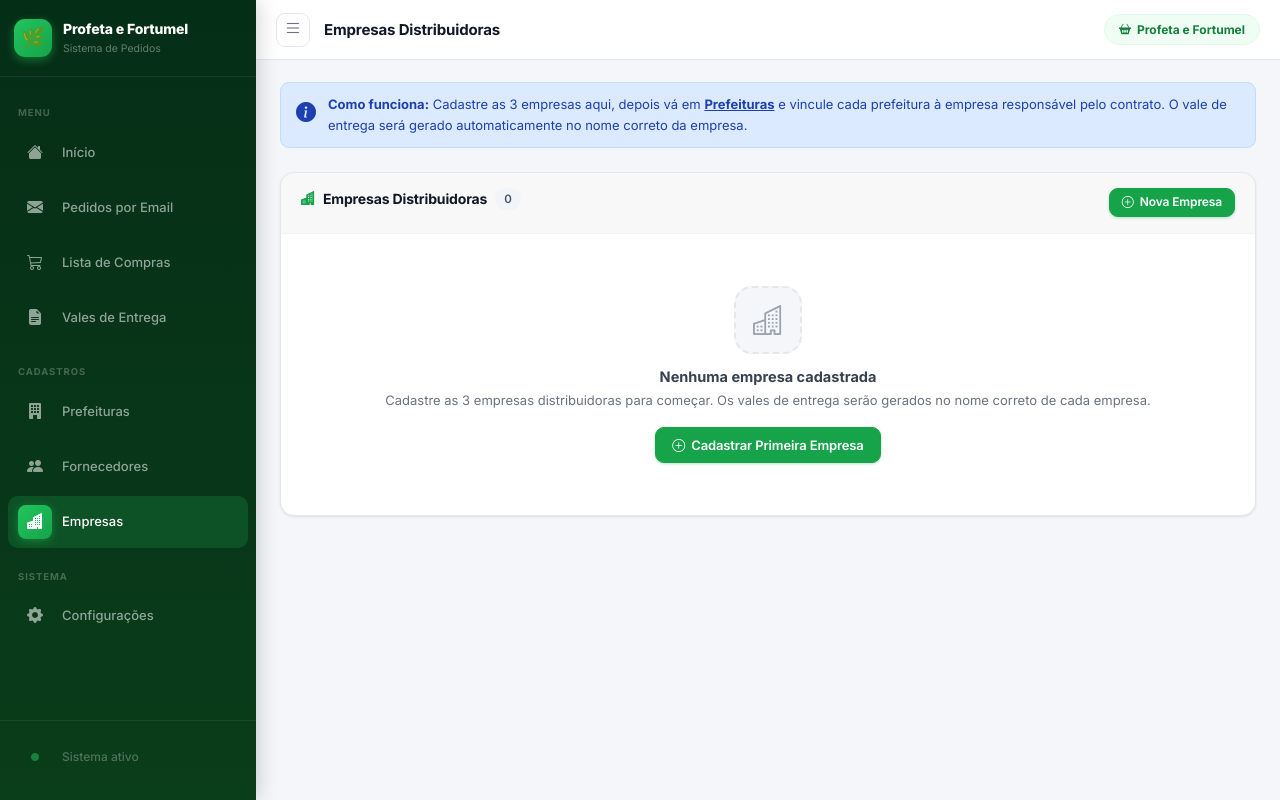
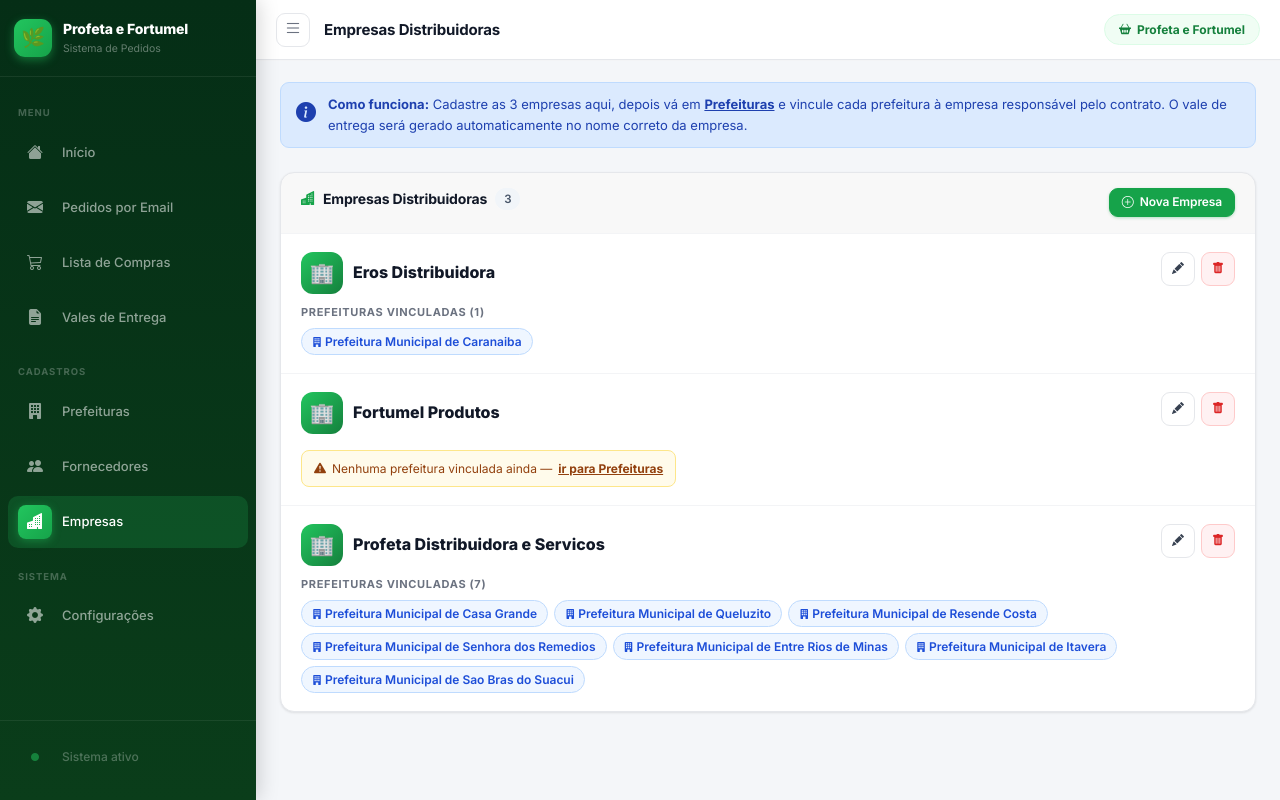
Before and after one commit to sistemapedidosmonica-spec/sistema-pedidos, a Flask app: page /empresas in a window 1280 px wide. Run offline with Flask 3, Linux system fonts and the light colour scheme.

Commit message:
Melhorias completas: re-processar IA, empresas/prefeituras cadastradas, conteúdo PDF salvo
- Webhook agora salva conteúdo completo (PDF/Word/Excel) no banco
- Botão re-processar com IA sem precisar do Apps Script
- Empresas cadastradas: Profeta, Eros, Fortumel
- Prefeituras pré-cadastradas com vínculo correto por empresa
- Endpoint /api/setup/inicializar para inicialização forçada
- Modelo IA corrigido para claude-3-5-haiku-20241022

Co-Authored-By: Claude Sonnet 4.6 <noreply@anthropic.com>

```diff
--- a/ai_parser.py
+++ b/ai_parser.py
@@ -364,7 +364,7 @@ Regras:
 
     try:
         message = client.messages.create(
-            model="claude-haiku-4-5-20251001",
+            model="claude-3-5-haiku-20241022",
             max_tokens=2000,
             messages=[{"role": "user", "content": prompt}]
         )
--- a/app.py
+++ b/app.py
@@ -13,7 +13,8 @@ from email_reader import ler_emails_novos, testar_conexao, detectar_servidor
 from ai_parser import (extrair_pedido_com_ia, gerar_mensagem_whatsapp,
                        gerar_mensagem_fornecedor, sugerir_categoria_produto,
                        sugerir_destino_produto, email_e_pedido,
-                       extrair_empresa_prefeitura_do_assunto, _norm)
+                       extrair_empresa_prefeitura_do_assunto, _norm,
+                       preparar_conteudo_email)
 from pdf_generator import gerar_vale_entrega, gerar_lista_compras
 
 BASE_DIR = os.path.dirname(os.path.abspath(__file__))
@@ -91,6 +92,60 @@ def _inicializar_dados():
             categorias='genero,limpeza,carne'
         ))
         db.session.commit()
+
+    # Cria as 3 empresas se não existirem
+    empresas_dados = [
+        'Profeta Distribuidora e Servicos',
+        'Eros Distribuidora',
+        'Fortumel Produtos'
+    ]
+    empresas_map = {}
+    for nome_emp in empresas_dados:
+        e = Empresa.query.filter(db.func.lower(Empresa.nome) == nome_emp.lower()).first()
+        if not e:
+            e = Empresa(nome=nome_emp, ativa=True)
+            db.session.add(e)
+            db.session.flush()
+        empresas_map[nome_emp] = e
+    db.session.commit()
+
+    # Recarrega o mapa após commit
+    for nome_emp in empresas_dados:
+        empresas_map[nome_emp] = Empresa.query.filter(db.func.lower(Empresa.nome) == nome_emp.lower()).first()
+
+    # Prefeituras da Profeta
+    profeta = empresas_map.get('Profeta Distribuidora e Servicos')
+    prefeituras_profeta = [
+        'Prefeitura Municipal de Casa Grande',
+        'Prefeitura Municipal de Queluzito',
+        'Prefeitura Municipal de Resende Costa',
+        'Prefeitura Municipal de Senhora dos Remedios',
+        'Prefeitura Municipal de Entre Rios de Minas',
+        'Prefeitura Municipal de Itavera',
+        'Prefeitura Municipal de Sao Bras do Suacui',
+    ]
+    for nome_pref in prefeituras_profeta:
+        existe = Prefeitura.query.filter(db.func.lower(Prefeitura.nome) == nome_pref.lower()).first()
+        if not existe and profeta:
+            db.session.add(Prefeitura(
+                nome=nome_pref, email='', endereco='', contato='',
+                empresa_id=profeta.id, ativa=True
+            ))
+
+    # Prefeituras da Eros
+    eros = empresas_map.get('Eros Distribuidora')
+    prefeituras_eros = [
+        'Prefeitura Municipal de Caranaiba',
+    ]
+    for nome_pref in prefeituras_eros:
+        existe = Prefeitura.query.filter(db.func.lower(Prefeitura.nome) == nome_pref.lower()).first()
+        if not existe and eros:
+            db.session.add(Prefeitura(
+                nome=nome_pref, email='', endereco='', contato='',
+                empresa_id=eros.id, ativa=True
+            ))
+
+    db.session.commit()
 
 
 # Inicializa ao importar (necessário para gunicorn/Render)
@@ -241,7 +296,7 @@ def webhook_email():
             email_id=email_id or None,
             data_recebimento=datetime.now(),
             email_remetente=email_rem,
-            corpo_email=email_data.get('texto_corpo', '').strip(),
+            corpo_email=preparar_conteudo_email(email_data),
             data_entrega=resultado_ia.get('data_entrega'),
             observacoes=resultado_ia.get('observacoes'),
             status='novo'
@@ -263,7 +318,7 @@ def webhook_email():
                 destino=destino
             ))
 
-        novos_pedidos.append({'prefeitura': prefeitura.nome, 'itens': len(resultado_ia.get('itens', []))})
+        novos_pedidos.append({'prefeitura': prefeitura.nome, 'itens': len(resultado_ia.get('itens', [])), 'erro_ia': resultado_ia.get('erro', '')})
 
     db.session.commit()
     return jsonify({'mensagem': f'{len(novos_pedidos)} pedido(s) importado(s)', 'total': len(novos_pedidos), 'pedidos': novos_pedidos})
@@ -1040,6 +1095,82 @@ def atualizar_status_pedido(pedido_id):
     return jsonify({'ok': True, 'status': pedido.status})
 
 
+@app.route('/api/pedido/<int:pedido_id>/deletar', methods=['POST'])
+def deletar_pedido(pedido_id):
+    """Deleta um pedido e seus itens para permitir re-processamento."""
+    pedido = Pedido.query.get_or_404(pedido_id)
+    ItemPedido.query.filter_by(pedido_id=pedido_id).delete()
+    db.session.delete(pedido)
+    db.session.commit()
+    return jsonify({'ok': True, 'mensagem': 'Pedido deletado. Agora rode o Apps Script novamente para re-processar.'})
+
+
+@app.route('/api/pedido/<int:pedido_id>/reprocessar', methods=['POST'])
+def reprocessar_pedido(pedido_id):
+    """Re-processa um pedido com a IA usando o conteúdo já armazenado."""
+    pedido = Pedido.query.get_or_404(pedido_id)
+    cfg = get_config()
+    api_key = cfg.anthropic_api_key
+    if not api_key:
+        return jsonify({'erro': 'Chave da API não configurada. Vá em Configurações.'}), 400
+
+    # Usa o conteúdo já extraído e armazenado
+    conteudo = pedido.corpo_email or ''
+    if not conteudo.strip():
+        return jsonify({'erro': 'Email sem conteúdo armazenado. Delete e reenvie pelo Apps Script.'}), 400
+
+    # Monta um email_data sintético com o conteúdo já extraído
+    email_data_fake = {
+        'assunto': pedido.assunto_email or '',
+        'email_remetente': pedido.email_remetente or '',
+        'data_recebimento': '',
+        'texto_corpo': conteudo,
+        'anexos': []
+    }
+
+    resultado_ia = extrair_pedido_com_ia(email_data_fake, api_key)
+    if resultado_ia.get('erro'):
+        return jsonify({'erro': resultado_ia['erro']}), 500
+
+    # Remove itens antigos e adiciona novos
+    ItemPedido.query.filter_by(pedido_id=pedido_id).delete()
+
+    for item_data in resultado_ia.get('itens', []):
+        produto_nome = item_data.get('produto', '').strip()
+        if not produto_nome:
+            continue
+        destino = sugerir_destino_produto(produto_nome, api_key)
+        db.session.add(ItemPedido(
+            pedido_id=pedido.id,
+            produto=produto_nome,
+            quantidade=float(item_data.get('quantidade', 0)),
+            unidade=item_data.get('unidade', 'kg'),
+            observacao=item_data.get('observacao', ''),
+            destino=destino
+        ))
+
+    # Atualiza dados do pedido
+    if resultado_ia.get('data_entrega'):
+        pedido.data_entrega = resultado_ia['data_entrega']
+    if resultado_ia.get('observacoes'):
+        pedido.observacoes = resultado_ia['observacoes']
+
+    db.session.commit()
+    total_itens = len(resultado_ia.get('itens', []))
+    return jsonify({'ok': True, 'mensagem': f'Re-processado! {total_itens} itens extraídos.', 'total_itens': total_itens})
+
+
+@app.route('/api/setup/inicializar', methods=['POST'])
+def setup_inicializar():
+    """Endpoint para forçar re-inicialização dos dados padrão."""
+    token = request.json.get('token', '') if request.json else ''
+    if token != 'monica2024':
+        return jsonify({'erro': 'Token inválido'}), 401
+    with app.app_context():
+        _inicializar_dados()
+    return jsonify({'ok': True, 'mensagem': 'Dados inicializados com sucesso!'})
+
+
 @app.route('/api/fluxo-semana', methods=['GET'])
 def fluxo_semana():
     """Retorna o status do fluxo da semana para o painel visual."""
```
Also changed, not shown: templates/emails.html (+37 -0 lines).
